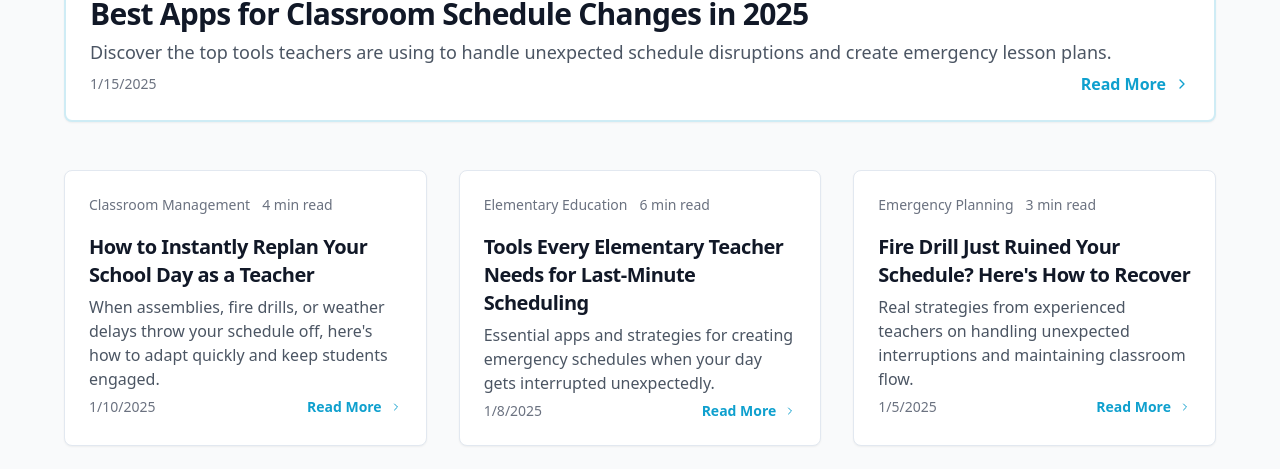
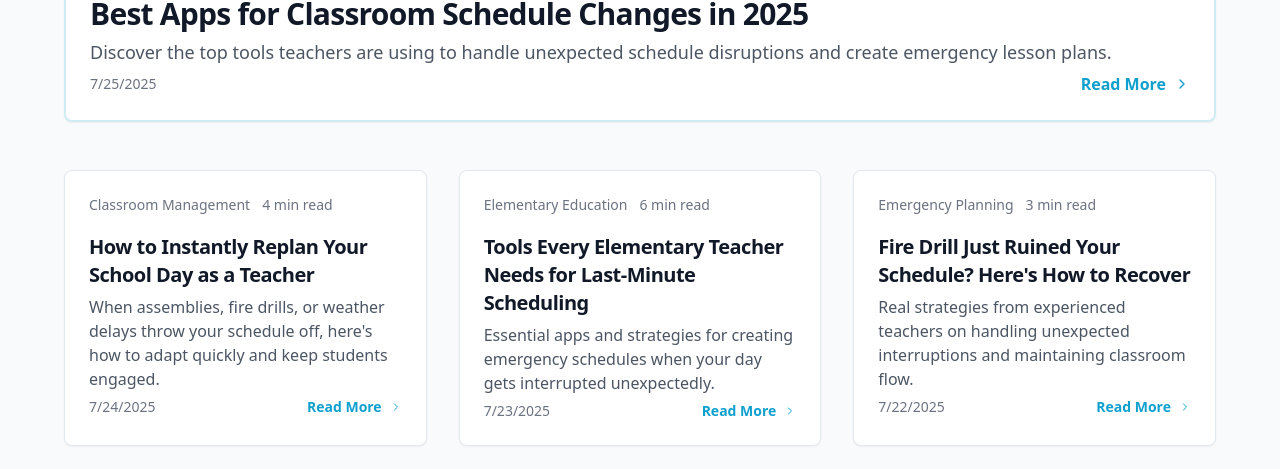
Before and after one commit to Larogoth/ischeduledu-website, a React (Vite) app: page /blog in a window 1280 px wide. Shown: the part 331-800 px from the top of the page. Built offline with nearby package versions, Linux system fonts and the light colour scheme.

Commit message:
updated blog post dates
updated blog post dates to be more recent to help with SEO (july dates)

```diff
--- a/src/pages/Blog.tsx
+++ b/src/pages/Blog.tsx
@@ -11,7 +11,7 @@ const Blog = () => {
       excerpt: "Discover the top tools teachers are using to handle unexpected schedule disruptions and create emergency lesson plans.",
       readTime: "5 min read",
       category: "Teacher Tools",
-      date: "2025-01-15",
+      date: "2025-07-25",
       featured: true
     },
     {
@@ -20,7 +20,7 @@ const Blog = () => {
       excerpt: "When assemblies, fire drills, or weather delays throw your schedule off, here's how to adapt quickly and keep students engaged.",
       readTime: "4 min read",
       category: "Classroom Management",
-      date: "2025-01-10"
+      date: "2025-07-24"
     },
     {
       id: "tools-elementary-teacher-last-minute-scheduling",
@@ -28,7 +28,7 @@ const Blog = () => {
       excerpt: "Essential apps and strategies for creating emergency schedules when your day gets interrupted unexpectedly.",
       readTime: "6 min read",
       category: "Elementary Education",
-      date: "2025-01-08"
+      date: "2025-07-23"
     },
     {
       id: "fire-drill-schedule-disruption",
@@ -36,7 +36,7 @@ const Blog = () => {
       excerpt: "Real strategies from experienced teachers on handling unexpected interruptions and maintaining classroom flow.",
       readTime: "3 min read",
       category: "Emergency Planning",
-      date: "2025-01-05"
+      date: "2025-07-22"
     },
     {
       id: "substitute-teacher-schedule-sharing",
@@ -44,7 +44,7 @@ const Blog = () => {
       excerpt: "Best practices for creating and sharing emergency schedules that substitute teachers can follow easily.",
       readTime: "7 min read",
       category: "Substitute Teaching",
-      date: "2025-01-03"
+      date: "2025-07-20"
     },
     {
       id: "weather-delay-schedule-planning",
@@ -60,7 +60,7 @@ const Blog = () => {
       excerpt: "How to rebalance your entire day when special events disrupt your carefully planned schedule.",
       readTime: "4 min read",
       category: "Classroom Management",
-      date: "2025-01-01"
+      date: "2025-07-19"
     }
   ];
 
--- a/src/pages/BlogPost.tsx
+++ b/src/pages/BlogPost.tsx
@@ -10,7 +10,7 @@ const BlogPost = () => {
     "best-apps-classroom-schedule-changes-2025": {
       title: "Best Apps for Classroom Schedule Changes in 2025",
       category: "Teacher Tools",
-      date: "2025-01-27",
+      date: "2025-07-25",
       readTime: "10 min read",
       content: `
         <h2>Introduction</h2>
@@ -80,7 +80,7 @@ const BlogPost = () => {
     "instantly-replan-school-day-teacher": {
       title: "How to Instantly Replan Your School Day as a Teacher",
       category: "Classroom Management",
-      date: "2025-01-26",
+      date: "2025-07-24",
       readTime: "8 min read",
       content: `
         <h2>Introduction</h2>
@@ -164,7 +164,7 @@ const BlogPost = () => {
     "tools-elementary-teacher-last-minute-scheduling": {
       title: "Tools Every Elementary Teacher Needs for Last-Minute Scheduling",
       category: "Elementary Education",
-      date: "2025-01-25",
+      date: "2025-07-23",
       readTime: "7 min read",
       content: `
         <h2>Introduction</h2>
@@ -257,7 +257,7 @@ const BlogPost = () => {
     "fire-drill-schedule-disruption": {
       title: "Fire Drill Just Ruined Your Schedule? Here's How to Recover",
       category: "Emergency Planning",
-      date: "2025-01-24",
+      date: "2025-07-22",
       readTime: "5 min read",
       content: `
         <h2>Introduction</h2>
@@ -337,7 +337,7 @@ const BlogPost = () => {
     "weather-delay-schedule-planning": {
       title: "How to Prepare Weather Delay Schedules in Advance: The Smart Teacher's Guide",
       category: "Proactive Planning",
-      date: "2025-01-24",
+      date: "2025-07-21",
       readTime: "7 min read",
       content: `
         <h2>Introduction</h2>
@@ -417,7 +417,7 @@ const BlogPost = () => {
     "substitute-teacher-schedule-sharing": {
       title: "The Ultimate Guide to Sharing Schedules with Substitute Teachers",
       category: "Substitute Teaching",
-      date: "2025-01-23",
+      date: "2025-07-20",
       readTime: "8 min read",
       content: `
         <h2>Introduction</h2>
@@ -502,7 +502,7 @@ const BlogPost = () => {
     "assembly-interruption-classroom-management": {
       title: "When Assemblies Eat Up Your Morning: Quick Schedule Adjustments",
       category: "Classroom Management",
-      date: "2025-01-22",
+      date: "2025-07-19",
       readTime: "6 min read",
       content: `
         <h2>Introduction</h2>
```
